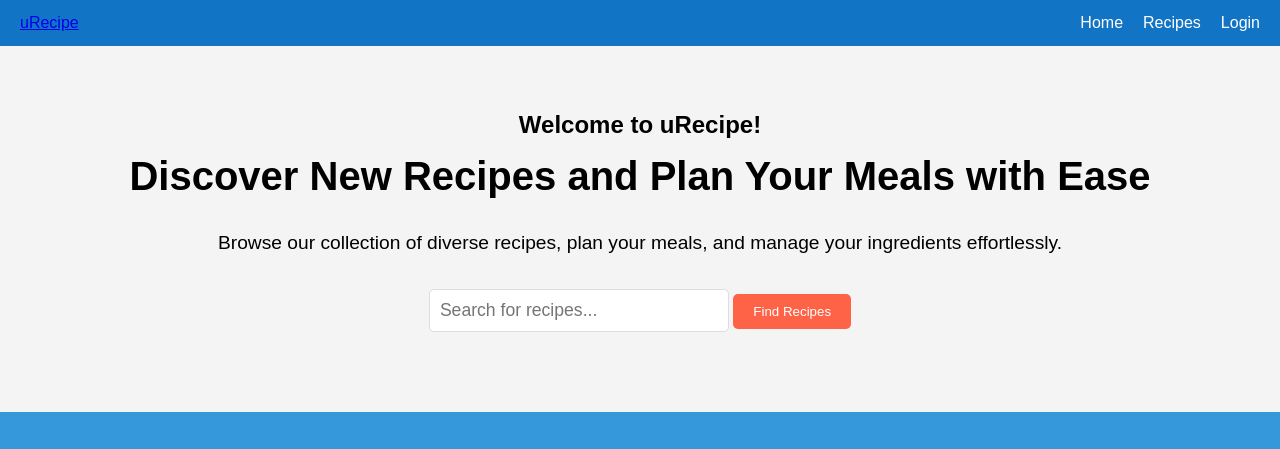
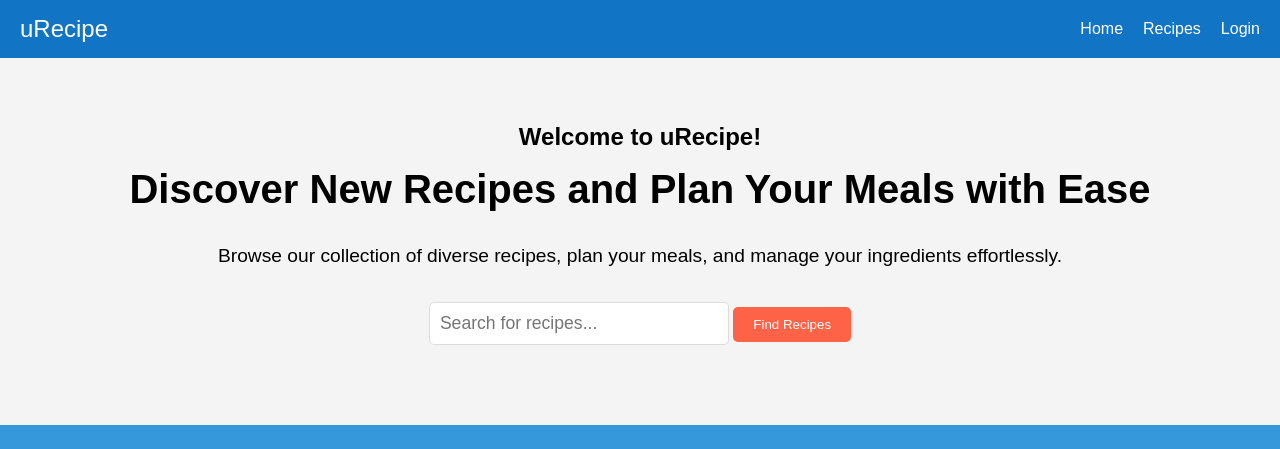
Before and after one commit to cbr013/uRecipe, a plain HTML site: page front-end/landing_page.html in a window 1280 px wide. Shown: the top 449 px of the page. Drawn offline with Linux system fonts and the light colour scheme.

Commit message:
modified:   front-end/landing_page.html

```diff
--- a/front-end/landing_page.html
+++ b/front-end/landing_page.html
@@ -11,7 +11,9 @@
     <header>
         <nav class="navbar">
             <div class="container">
-                <a href="#" class="logo">uRecipe</a>
+                <div class="logo">
+                    <a href="#">uRecipe</a>
+                </div>
                 <ul class="nav-links">
                     <li><a href="landing_page.html">Home</a></li>
                     <li><a href="pages/view_recipe.html">Recipes</a></li>
```
